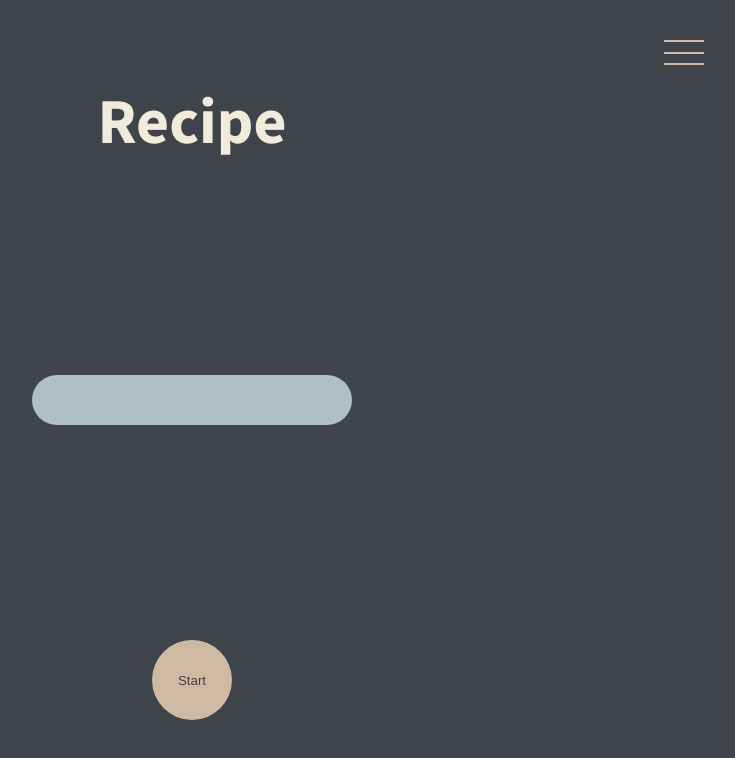
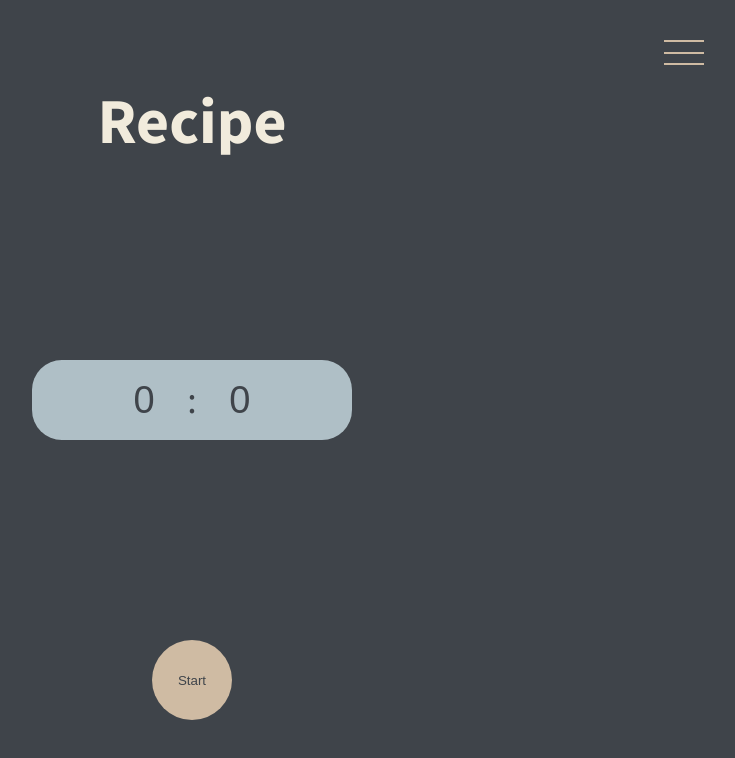
Before and after one commit to stevedylandev/devtimer, a React (Create React App) app: page / in a window 1280 px wide. Shown: the top 758 px of the page, without its empty margins (448-1183 px from the left). Built offline with nearby package versions, Linux system fonts and the light colour scheme.

Commit message:
added init logic for recipe input page

```diff
--- a/src/App.js
+++ b/src/App.js
@@ -10,7 +10,7 @@ import Burger from "./components/Burger.js";
 
 function App() {
 
-  const [inputSeconds, setInputSeconds] = useState(120);
+  const [inputSeconds, setInputSeconds] = useState(0);
   const [pause, setPause] = useState(true);
 
   return (
@@ -19,7 +19,7 @@ function App() {
       <Burger />
       <Switch>
         <Route path="/" exact>
-          <RecipePage />
+          <RecipePage inputSeconds={inputSeconds} setInputSeconds={setInputSeconds} />
         </Route>
 
         <Route path="/timer">
--- a/src/components/Recipe.js
+++ b/src/components/Recipe.js
@@ -1,10 +1,29 @@
-import React from "react";
+import React, {useState} from "react";
 import styled from "styled-components";
 import {useHistory} from "react-router-dom";
 
-const Recipe = () => {
+const Recipe = ({inputSeconds, setInputSeconds}) => {
 
   const history = useHistory();
+  const [minValue, setMinValue] = useState(0);
+  const [secsValue, setSecsValue] = useState(0);
+
+  const updateTimerValue = () => {
+    const totalMins = minValue * 60;
+    const totalSecs = totalMins + secsValue;
+    setInputSeconds(totalSecs);
+    console.log(inputSeconds)
+    routeChange();
+  }
+
+  const minInputHandler = (e) => {
+    setMinValue(e.target.value);
+  }
+
+  const secsInputHandler = (e) => {
+    setSecsValue(e.target.value);
+  }
+
   const routeChange = () =>{
     let path = `/timer`;
     history.push(path);
@@ -14,8 +33,12 @@ const Recipe = () => {
     <RecipeContainer>
       <RecipeForm>
         <h1>Recipe</h1>
-        <RecipeInput type="text" />
-          <StartButton type="submit" onClick={routeChange}>
+        <RecipeInput>
+          <input id="mins" type="number" value={minValue} onChange={minInputHandler} min="0" max="59" />
+          <p>:</p>
+          <input id="secs" type="number" value={secsValue} onChange={secsInputHandler} min="0" max="59" />
+        </RecipeInput>
+          <StartButton type="submit" onClick={updateTimerValue}>
             Start
           </StartButton>
       </RecipeForm>
@@ -43,16 +66,36 @@ const RecipeForm = styled.div`
   }
 `;
 
-const RecipeInput = styled.input`
-  border: none;
-  padding: 1rem 2rem;
+const RecipeInput = styled.div`
+  display: flex;
+  flex-direction: row;
+  justify-content: center;
+  padding: 1rem 1rem;
+  height: 5rem;
   border-radius: 30px;
   background: #AFBFC6;
   color: #3f444a;
-  font-size: 16px;
-  text-align: center;
-  :focus {
-    outline: none;
+  input {
+    background: #AFBFC6;
+    color: #3f444a;
+    border: none;
+    font-size: 38px;
+    text-align: center;
+    width: 30%;
+    :focus {
+      outline: none;
+    }
+  }
+  input::-webkit-outer-spin-button,
+  input::-webkit-inner-spin-button {
+    -webkit-appearance: none;
+    margin: 0;
+  }
+  input[type=number] {
+    -moz-appearance: textfield;
+  }
+  p {
+    font-size: 38px;
   }
 `;
 
--- a/src/components/Timer.js
+++ b/src/components/Timer.js
@@ -1,4 +1,4 @@
-import React, { useState, useEffect, useRef } from "react";
+import React, { useEffect, useRef } from "react";
 import styled from "styled-components";
 
 const Timer = ({ inputSeconds, setInputSeconds, pause, setPause }) => {
@@ -6,7 +6,7 @@ const Timer = ({ inputSeconds, setInputSeconds, pause, setPause }) => {
 
   const tick = () => { setInputSeconds((prev) => prev - 1) };
 
-  useEffect(() => {
+  useEffect((setPause) => {
     if (inputSeconds === 0) {
       clearInterval(intervalRef.current);
       setPause(true);
--- a/src/pages/RecipePage.js
+++ b/src/pages/RecipePage.js
@@ -2,9 +2,9 @@ import React from "react";
 // Components
 import Recipe from "../components/Recipe.js";
 
-const RecipePage = () => {
+const RecipePage = ({inputSeconds, setInputSeconds}) => {
   return (
-    <Recipe />
+    <Recipe inputSeconds={inputSeconds} setInputSeconds={setInputSeconds} />
   )
 }
 
```
